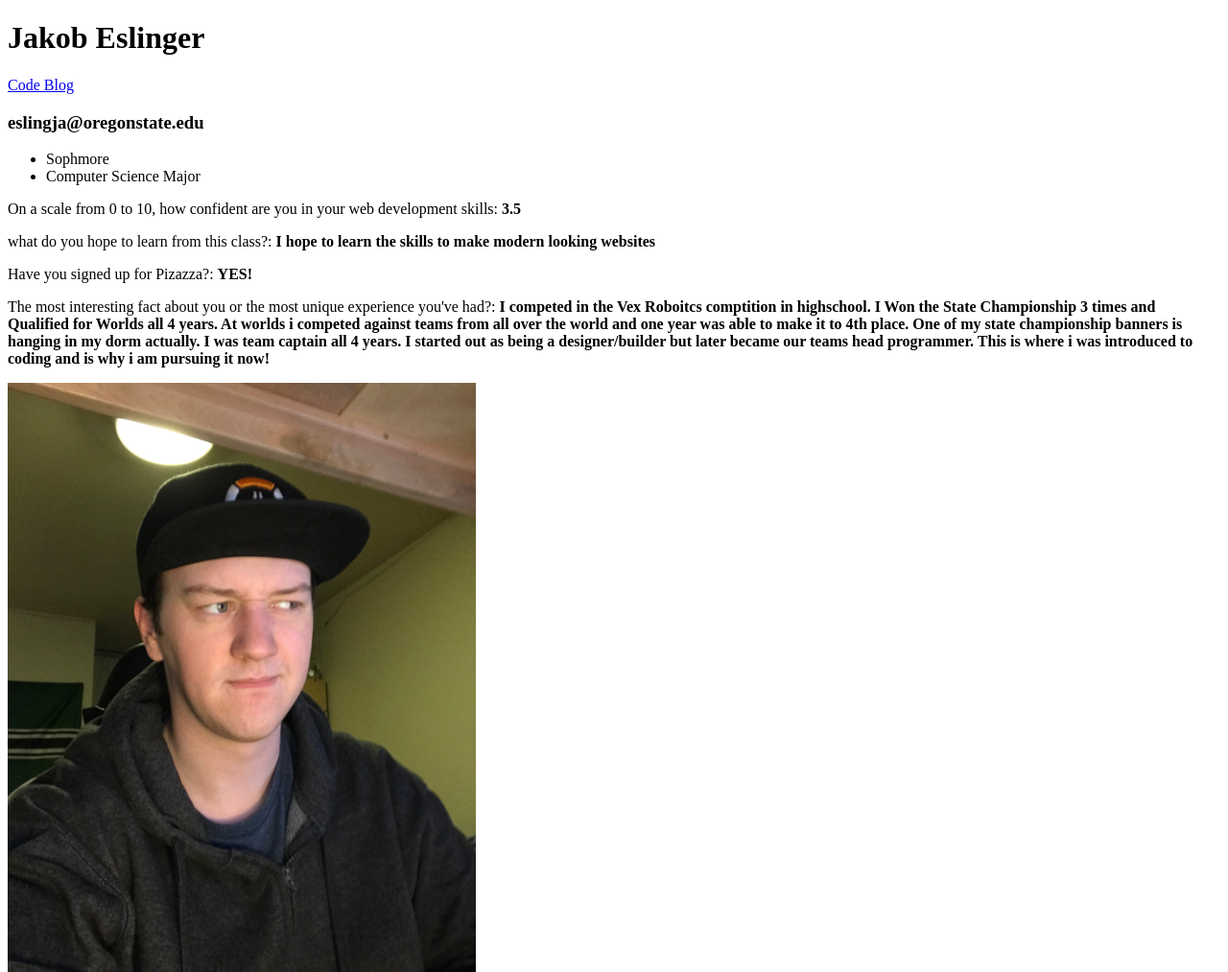
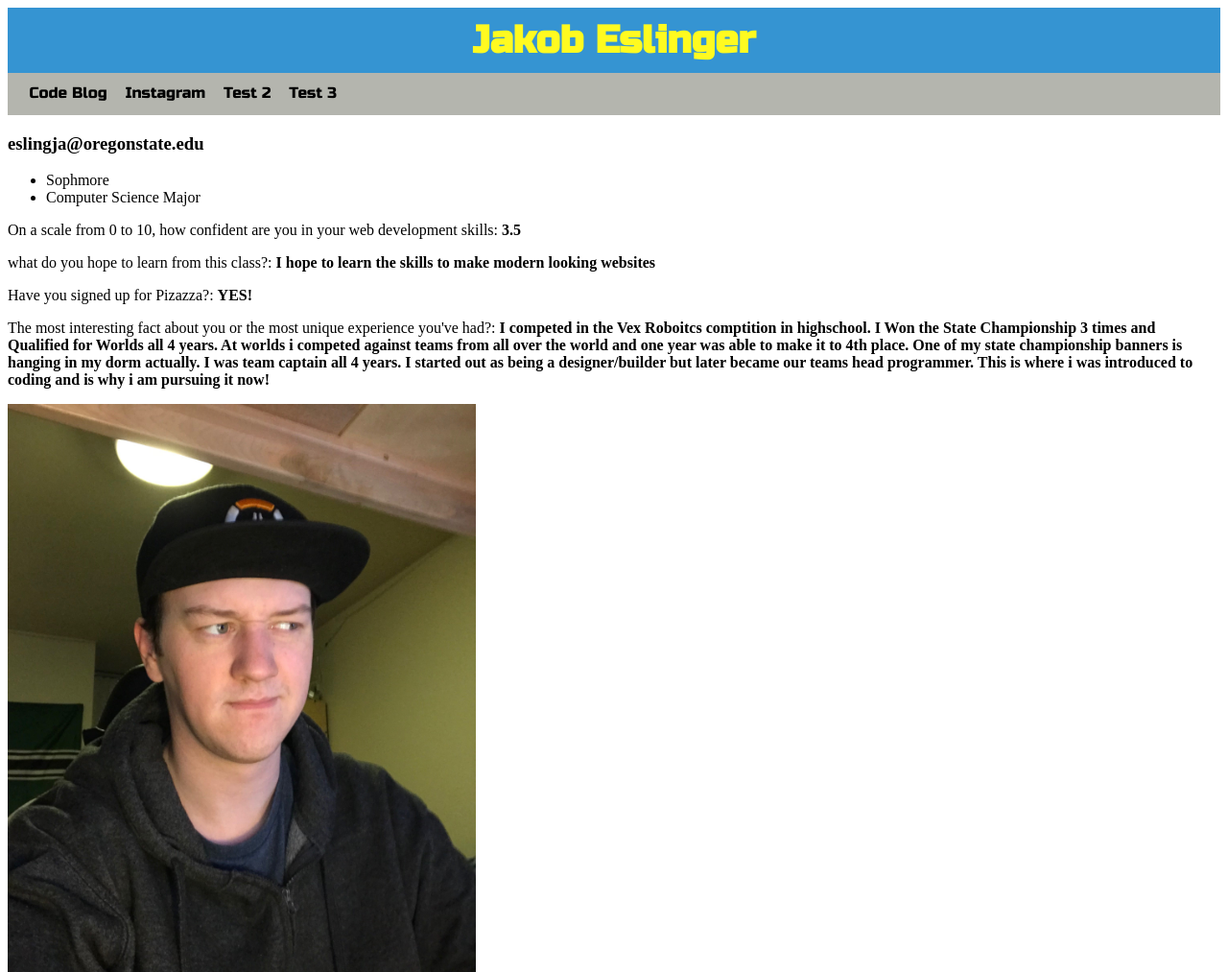
Before and after one commit to JayBreak/personal-page, a plain HTML site: page index.html in a window 1280 px wide. Shown: the top 1013 px of the page at 96% size. Drawn offline with Linux system fonts and the light colour scheme.

Commit message:
Added Title and Navebar Style

```diff
--- a/index.html
+++ b/index.html
@@ -3,10 +3,20 @@
 <html>
      <title>Jakob Eslinger</title>
 
+     <link href="https://fonts.googleapis.com/css?family=Russo+One" rel="stylesheet">
+
      <link rel="stylesheet" href="style.css" media="screen">
-     <h1> Jakob Eslinger</h1>
+     <h1 class="title"> Jakob Eslinger</h1>
 
-     <a href="blog.html">Code Blog</a>
+     <nav class="navbar">
+          <ul class = "navlist">
+               <li class = "navitem"><a href="blog.html">Code Blog</a></li>
+               <li class = "navitem"><a href="https://www.instagram.com/_eslinger_/">Instagram</a></li>
+               <li class = "navitem"><a href="blog.html">Test 2</a></li>
+               <li class = "navitem"><a href="blog.html">Test 3</a></li>
+
+          </ul>
+     </nav>
 
      <h3> eslingja@oregonstate.edu </h3>
 
--- a/style.css
+++ b/style.css
@@ -0,0 +1,38 @@
+a {
+     text-decoration: none;
+     color: rgba(0, 0, 0, 1);
+}
+
+a:hover {
+     color:rgba(277,250, 32, 1);
+}
+
+.title{
+     text-align: center;
+     font-size: 40px;
+     font-family: 'Russo One', sans-serif;
+     margin: 0;
+     padding: 10px;
+     background-color: rgba(53,148,210,1);
+     color: rgba(277,250, 32, 1);
+}
+
+.navitem {
+     display: inline;
+     padding: 7.5px;
+     color: rgba(0, 0, 0, 1);
+     font-family: 'Russo One', sans-serif;
+
+}
+
+.navlist {
+     padding: 0px;
+     margin: 0px;
+}
+.navbar {
+     background-color: rgba(180,181, 174, 1);
+     margin: 0px;
+     padding-left: 15px;
+     padding-top: 10px;
+     padding-bottom: 15px;
+}
```
